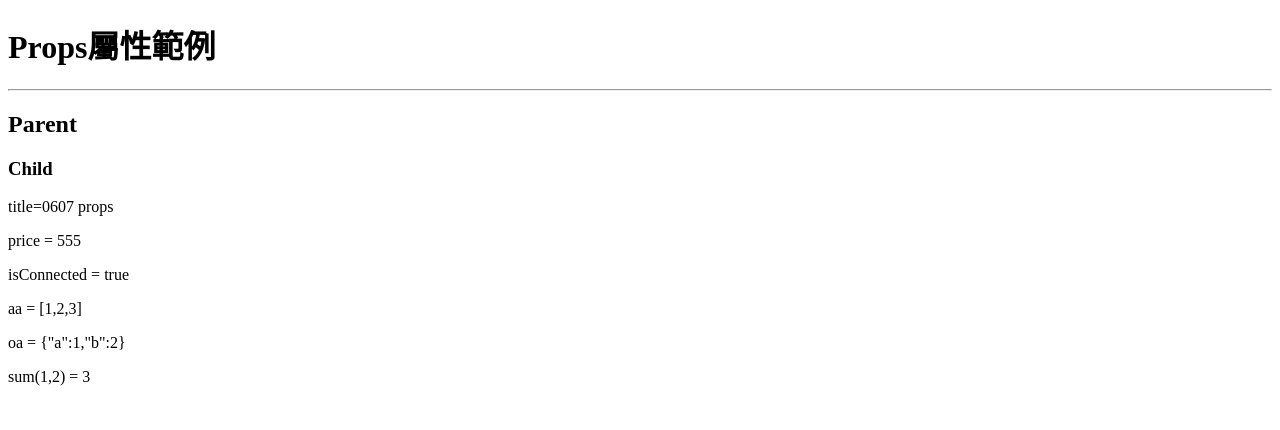
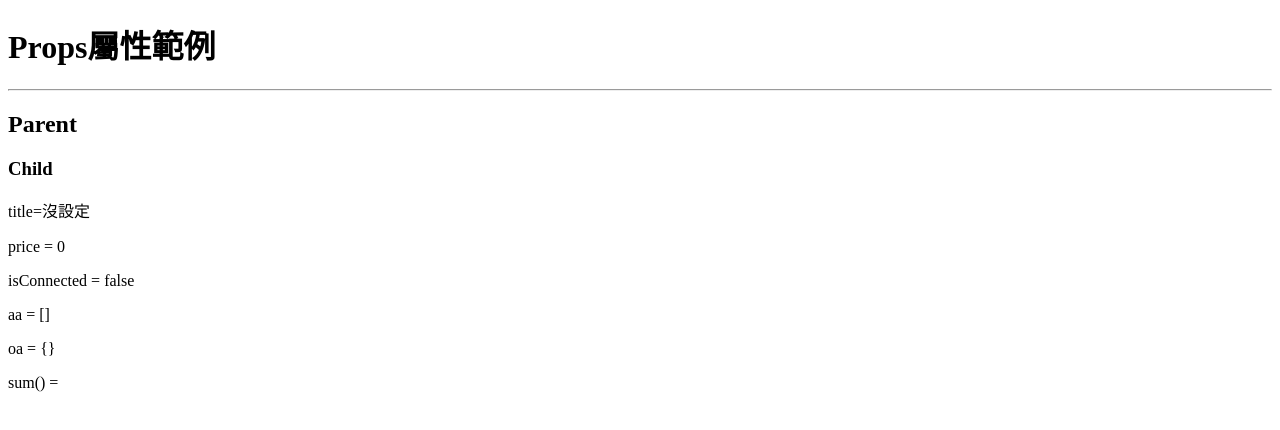
Before and after one commit to yanniao0827/React, a Next.js app: page /cs-0607/props_a in a window 1280 px wide. Shown: the top 430 px of the page. Built offline with nearby package versions, Linux system fonts and the light colour scheme.

Commit message:
屬性預設值

```diff
--- a/components/props_a/child.js
+++ b/components/props_a/child.js
@@ -1,16 +1,24 @@
 import React from 'react';
 
-export default function Child(props) {
+export default function Child({
+  // 在這裡可以設定預設值，如果父母元件沒有給值的話就會套用預設值，可以見那邊查看資料類型是什麼
+  title = '沒設定',
+  price = 0,
+  isConnected = false,
+  aa = [],
+  oa = {},
+  sum = () => {},
+}) {
   return (
     <>
       <h3>Child</h3>
       {/* 這裡是將父母元件給的屬性顯示出來 */}
-      <p>title={props.title}</p>
-      <p>price = {props.price}</p>
-      <p>isConnected = {props.isConnected ? 'true' : 'false'}</p>
-      <p>aa = {JSON.stringify(props.aa)}</p>
-      <p>oa = {JSON.stringify(props.oa)}</p>
-      <p>sum(1,2) = {props.sum(1, 2)}</p>
+      <p>title={title}</p>
+      <p>price = {price}</p>
+      <p>isConnected = {isConnected ? 'true' : 'false'}</p>
+      <p>aa = {JSON.stringify(aa)}</p>
+      <p>oa = {JSON.stringify(oa)}</p>
+      <p>sum() = {sum(1, 2)}</p>
     </>
   );
 }
--- a/components/props_a/parent.js
+++ b/components/props_a/parent.js
@@ -5,14 +5,14 @@ export default function Parent() {
   return (
     <>
       <h2>Parent</h2>
-      {/* 父母元件設定屬性給子女元件 */}
+      {/*  */}
       <Child
-        title="0607 props"
-        price={555}
-        isConnected={true}
-        aa={[1, 2, 3]}
-        oa={{ a: 1, b: 2 }}
-        sum={(x, y) => x + y}
+      // title="0607 props"
+      // price={555}
+      // isConnected={true}
+      // aa={[1, 2, 3]}
+      // oa={{ a: 1, b: 2 }}
+      // sum={(x, y) => x + y}
       />
     </>
   );
```
